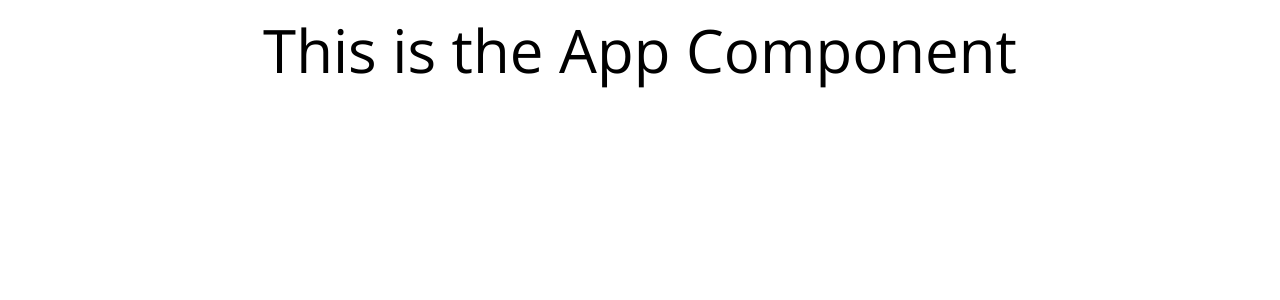
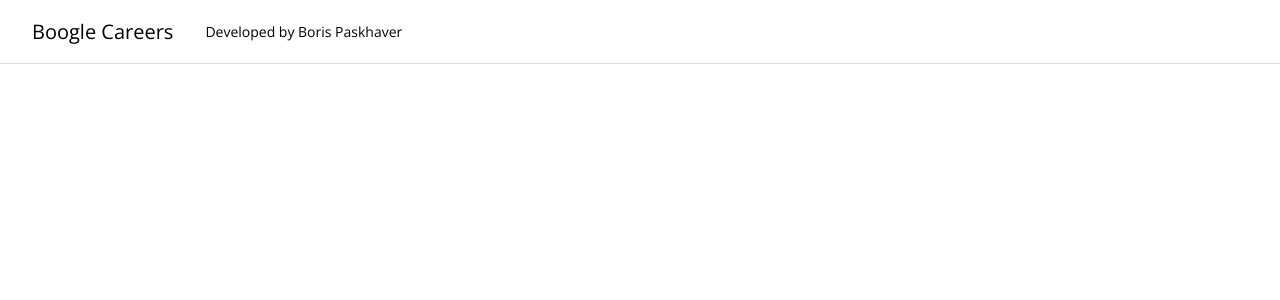
Before and after one commit to joshua-harmon/test13, a Vue app: page / in a window 1280 px wide. Shown: the top 300 px of the page. Built offline with nearby package versions, Linux system fonts and the light colour scheme.

Commit message:
Rendering Data to View

```diff
--- a/src/App.vue
+++ b/src/App.vue
@@ -1,11 +1,15 @@
 /* eslint-disable prettier/prettier */
 <template>
-	<h1 class="mt-5 text-6xl text-center">This is the App Component</h1>
+	<main-nav />
 </template>
 
 <script>
+import MainNav from "@/components/MainNav.vue";
 export default {
 	name: "App",
+	components: {
+		MainNav,
+	},
 };
 </script>
 
--- /dev/null
+++ b/src/components/MainNav.vue
@@ -0,0 +1,29 @@
+<template>
+	<header class="w-full text-sm">
+		<div class="fixed top-0 left-0 w-full h-16 bg-white">
+			<div
+				class="flex flex-nowrap h-full px-8 mx-auto border-b border-solid border-brand-gray-1"
+			>
+				<a href="/" class="flex items-center h-full text-xl">{{ company }}</a>
+				<h2 class="flex items-center h-full ml-8">
+					Developed by {{ author.firstName }} {{ author.lastName }}
+				</h2>
+			</div>
+		</div>
+	</header>
+</template>
+
+<script>
+export default {
+	name: "MainNav",
+	data() {
+		return {
+			company: "Boogle Careers",
+			author: {
+				firstName: "Boris",
+				lastName: "Paskhaver",
+			},
+		};
+	},
+};
+</script>
--- a/src/playground.js
+++ b/src/playground.js
@@ -1,4 +1,23 @@
-const fruits = ["Apple", "Banana", "Orange"];
-const vegetables = ["Carrot", "Cucumber", "Radish", "Tomato", "Pepper"];
+// const fruits = ["Apple", "Banana", "Orange"];
+// const vegetables = ["Carrot", "Cucumber", "Radish", "Tomato", "Pepper"];
 
-console.log([...fruits, ...vegetables]);
+// console.log([...fruits, ...vegetables]);
+
+const developer = {
+	salary: 100000,
+	experience: 4.5,
+	techStack: ["React", "Vue", "Angular", "HTML", "CSS", "JavaScript"],
+	lookingForWork: true,
+	doubleSalary() {
+		this.salary = this.salary * 2;
+		this.lookingForWork = false;
+	},
+};
+
+console.log("Developer: ", developer);
+console.log("Salary: ", developer.salary);
+console.log("Looking for work: ", developer.lookingForWork);
+
+developer.doubleSalary();
+console.log("Salary: ", developer.salary);
+console.log("Looking for work: ", developer.lookingForWork);
--- a/tailwind.config.js
+++ b/tailwind.config.js
@@ -1,13 +1,24 @@
+// eslint-disable-next-line
 const defaultTheme = require("tailwindcss/defaultTheme");
 
 module.exports = {
-	content: ["./public/**/*.html", "./src/**/*.{vue,js,ts,jsx,tsx}"],
+	purge: { content: ["./public/**/*.html", "./src/**/*.{vue,js,ts,jsx,tsx}"] },
+	darkMode: false,
 	theme: {
 		extend: {
 			fontFamily: {
 				sans: ["Open Sans", ...defaultTheme.fontFamily.sans],
 			},
+			colors: {
+				"brand-gray-1": "#dadce0",
+				"brand-gray-2": "#9aa0a6",
+				"brand-blue-1": "#1967d2",
+				"brand-green-1": "#137333",
+			},
 		},
+	},
+	variants: {
+		extend: {},
 	},
 	plugins: [],
 };
```
Also changed, not shown: .eslintrc.js.
